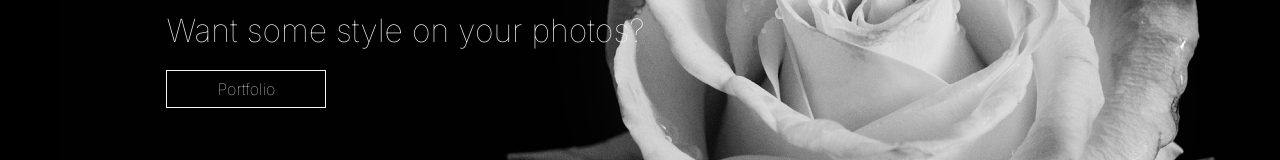
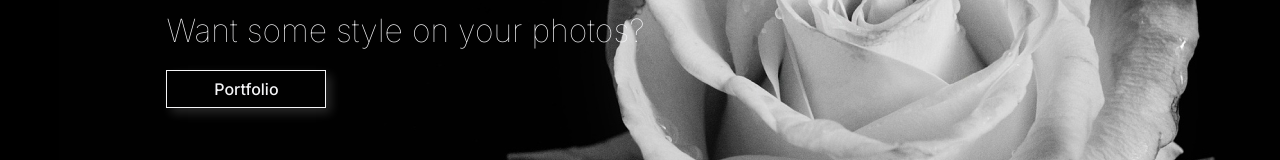
Before and after one commit to stoqztw/educational-projects, a plain HTML site: page education_project_n2/src/index.html in a window 1280 px wide. In both pictures the pointer is over the link "Portfolio". Shown: the part 261-421 px from the top of the page. Drawn offline with Linux system fonts and the light colour scheme.

Commit message:
add animation for button

```diff
--- a/education_project_n2/src/css/style.css
+++ b/education_project_n2/src/css/style.css
@@ -48,6 +48,12 @@ html {
   font-weight: 100;
   line-height: normal;
   cursor: pointer;
+  transition: all .3s ease-out;
+}
+
+.btn:hover {
+  font-weight: 500;
+  box-shadow: 5px 5px 10px 0px rgba(255, 255, 255, 0.157);
 }
 
 .hero {
@@ -219,7 +225,6 @@ html {
     object-fit: cover;
     box-shadow: 5px 5px 10px 0px rgba(0, 0, 0, 0.25);
   }
-
 }
 
 #fourth__tracker {
```
